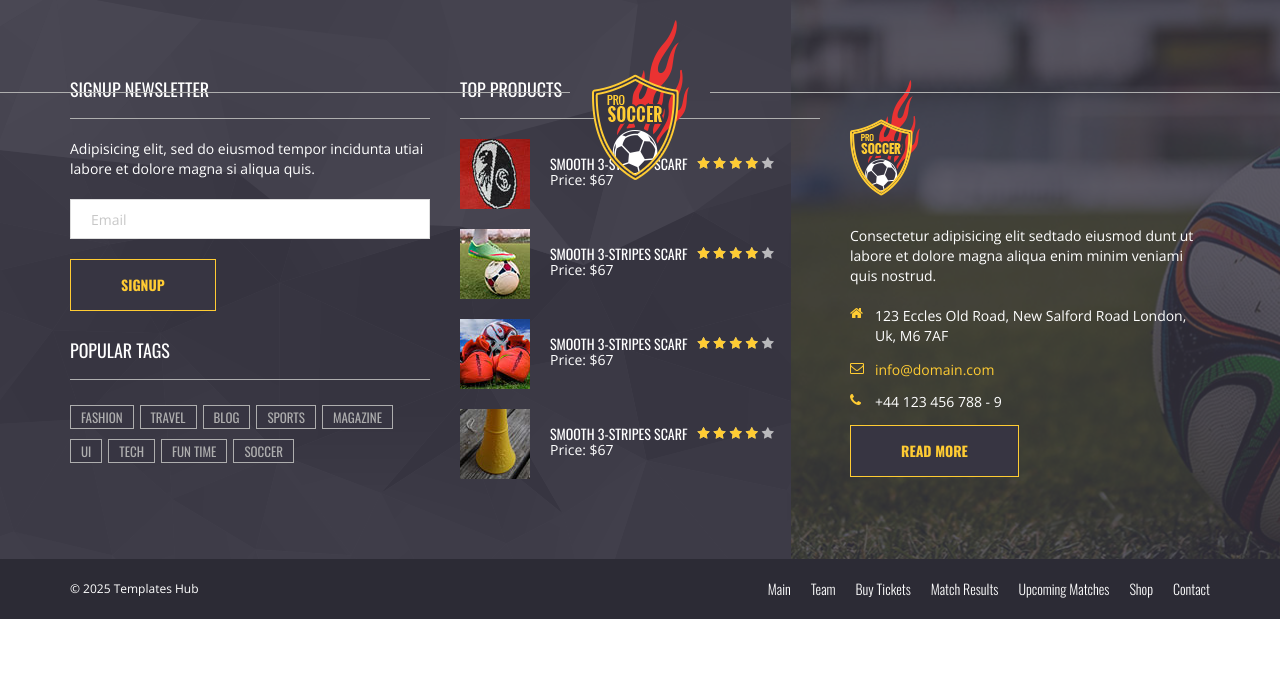
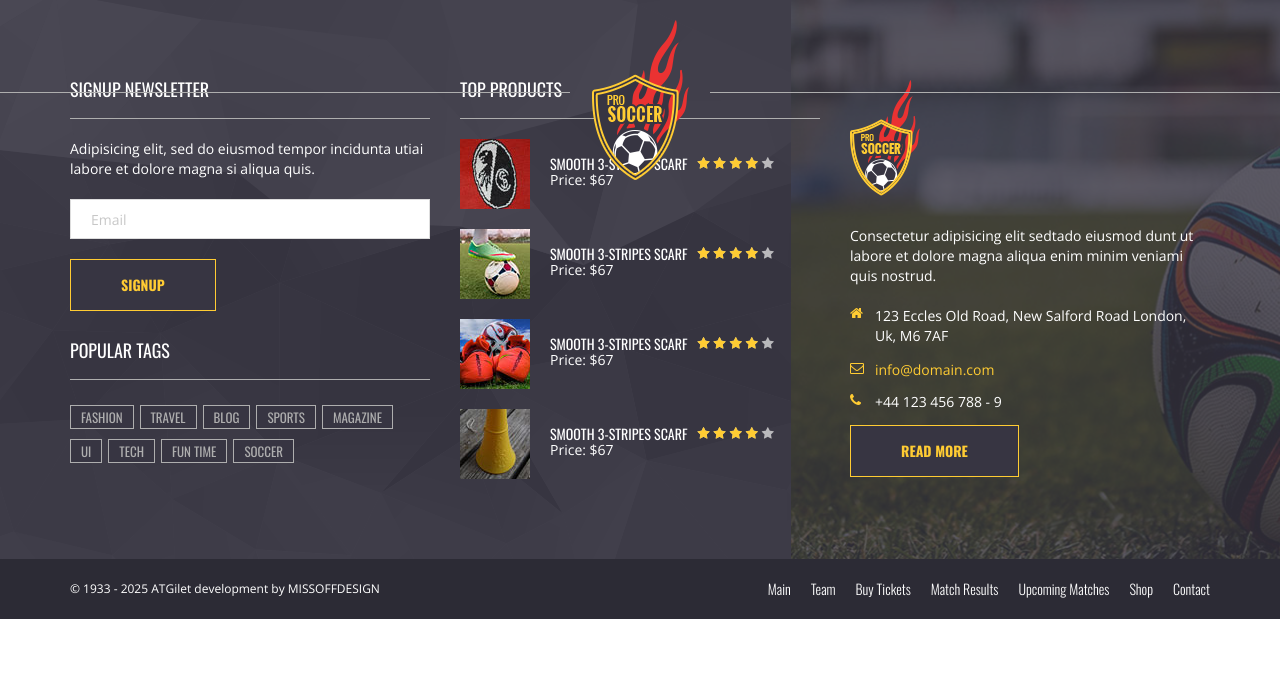
Before and after one commit to azohan79/atgilet, a Django app: template apps/web/templates/base.html in a window 1280 px wide. Shown: the top 683 px of the page. Run offline with Django 5.2, Linux system fonts and the light colour scheme; the template is opened without the code that fills it, so the values that code supplies are empty; some libraries are stand-ins or nearby versions.

Commit message:
Update base.html

```diff
--- a/apps/web/templates/base.html
+++ b/apps/web/templates/base.html
@@ -414,7 +414,7 @@
         <div class="tg-footerbar">
             <div class="container">
                 <span class="tg-copyright">
-                    © {% now "Y" %} {% trans "Templates Hub" %}
+                    © 1933 - {% now "Y" %} {% trans "ATGilet development by MISSOFFDESIGN" %}
                 </span>
                     <nav class="tg-footernav">
                         <ul>
```
